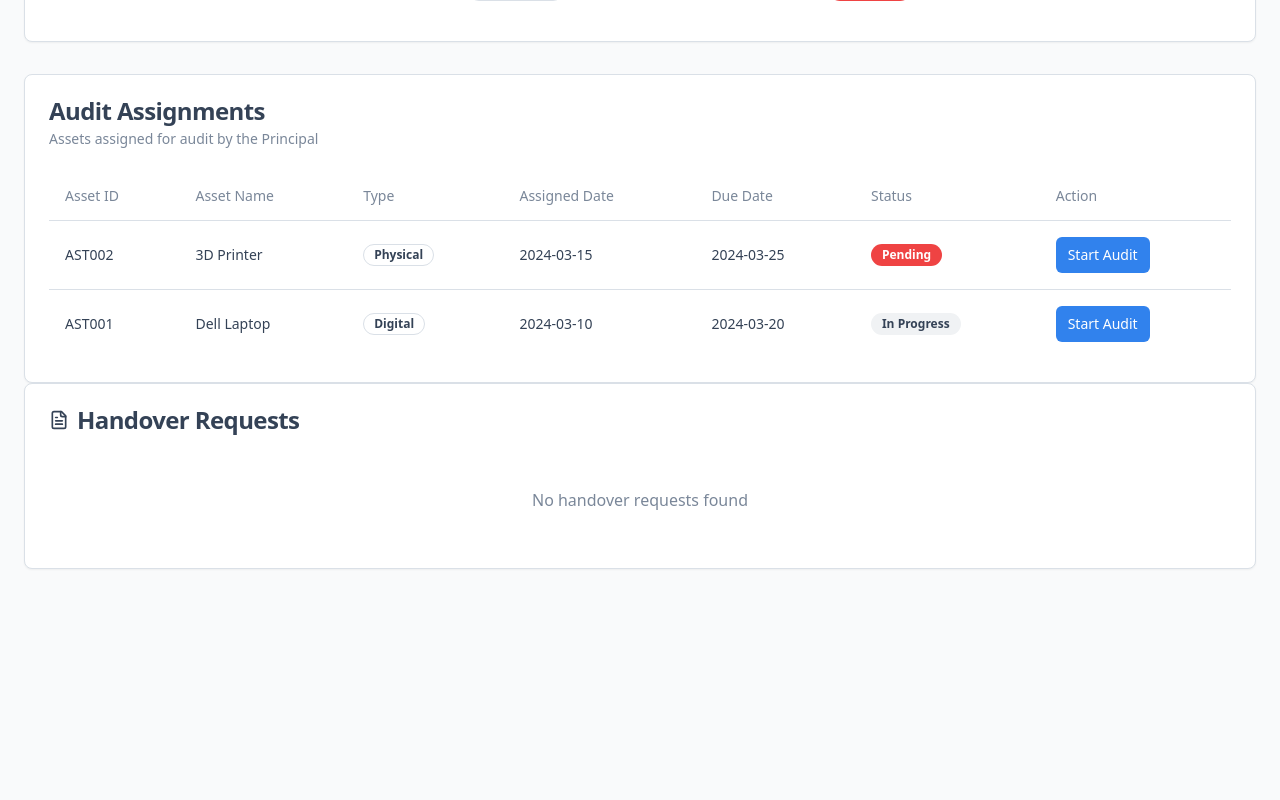
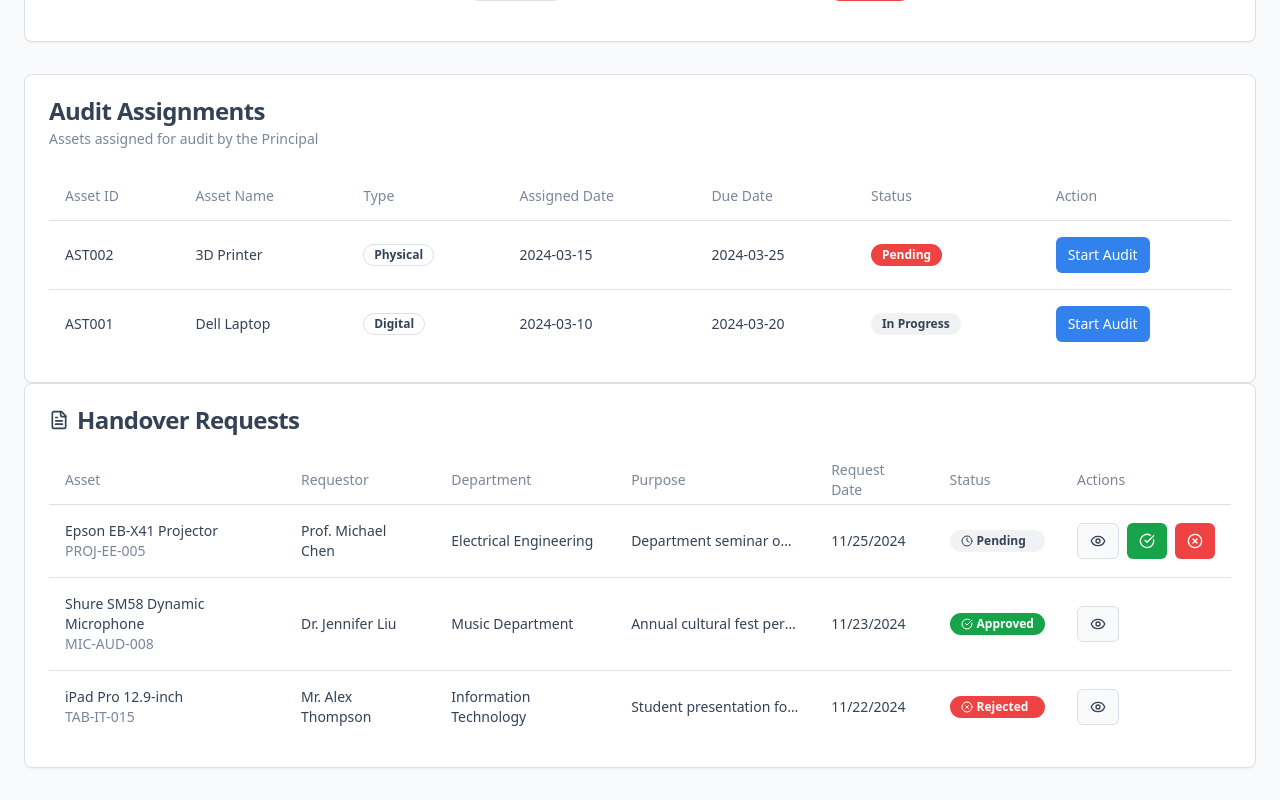
Before and after one commit to MayurBhavsar2/mv-school-of-architecture, a React (Vite) app: page /hod in a window 1280 px wide. Shown: the part 558-1358 px from the top of the page. Before the commit the page ends 1159 px from the top, so only its background shows below. Built offline with nearby package versions, Linux system fonts and the light colour scheme.

Commit message:
Add dummy data to dashboards
Add dummy data to the Principal and HOD dashboards for approved handover requests, mirroring the functionality previously implemented for the faculty dashboard.

```diff
--- a/src/components/dashboard/HandoverRequestsTable.tsx
+++ b/src/components/dashboard/HandoverRequestsTable.tsx
@@ -43,7 +43,77 @@ export const HandoverRequestsTable: React.FC = () => {
   useEffect(() => {
     // Load handover requests from localStorage
     const storedRequests = JSON.parse(localStorage.getItem('handoverRequests') || '[]');
-    setRequests(storedRequests);
+
+    // Add dummy data if no requests exist
+    if (storedRequests.length === 0) {
+      const dummyRequests: HandoverRequest[] = [
+        {
+          id: 'HO-1732627800002',
+          assetData: {
+            assetId: 'PROJ-EE-005',
+            assetName: 'Epson EB-X41 Projector',
+            assetType: 'Physical',
+            category: 'Audio/Visual',
+            registrationDate: '2024-02-20'
+          },
+          personName: 'Prof. Michael Chen',
+          department: 'Electrical Engineering',
+          purpose: 'Department seminar on renewable energy technologies. Required for presentation to 150+ attendees in main auditorium.',
+          condition: 'Good working condition, brightness level optimal, all cables included, minor scratch on casing but does not affect functionality.',
+          assetPicture: 'projector_ee_005.jpg',
+          requestDate: '2024-11-25T14:15:00.000Z',
+          status: 'pending',
+          requestedBy: 'Scanner User'
+        },
+        {
+          id: 'HO-1732627800004',
+          assetData: {
+            assetId: 'MIC-AUD-008',
+            assetName: 'Shure SM58 Dynamic Microphone',
+            assetType: 'Physical',
+            category: 'Audio Equipment',
+            registrationDate: '2024-01-30'
+          },
+          personName: 'Dr. Jennifer Liu',
+          department: 'Music Department',
+          purpose: 'Annual cultural fest performance by students. Vocal performances and speech competitions scheduled.',
+          condition: 'Excellent condition, crystal clear audio quality, windscreen included, tested with sound system.',
+          assetPicture: 'microphone_aud_008.jpg',
+          requestDate: '2024-11-23T11:20:00.000Z',
+          status: 'approved',
+          requestedBy: 'Scanner User',
+          approvedBy: 'HOD User',
+          approvalDate: '2024-11-24T10:15:00.000Z',
+          remarks: 'Approved for cultural fest. Please return immediately after event.'
+        },
+        {
+          id: 'HO-1732627800005',
+          assetData: {
+            assetId: 'TAB-IT-015',
+            assetName: 'iPad Pro 12.9-inch',
+            assetType: 'Digital',
+            category: 'Tablets',
+            registrationDate: '2024-03-05'
+          },
+          personName: 'Mr. Alex Thompson',
+          department: 'Information Technology',
+          purpose: 'Student presentation for final year project demo. Interactive presentation with touch-based navigation required.',
+          condition: 'Very good condition, screen protector applied, Apple Pencil included, fully charged, case provided.',
+          assetPicture: 'ipad_it_015.jpg',
+          requestDate: '2024-11-22T15:30:00.000Z',
+          status: 'rejected',
+          requestedBy: 'Scanner User',
+          approvedBy: 'Principal User',
+          approvalDate: '2024-11-23T09:45:00.000Z',
+          remarks: 'iPad reserved for administrative use during board meeting week. Alternative equipment suggested.'
+        }
+      ];
+
+      localStorage.setItem('handoverRequests', JSON.stringify(dummyRequests));
+      setRequests(dummyRequests);
+    } else {
+      setRequests(storedRequests);
+    }
   }, []);
 
   const handleViewRequest = (request: HandoverRequest) => {
```
